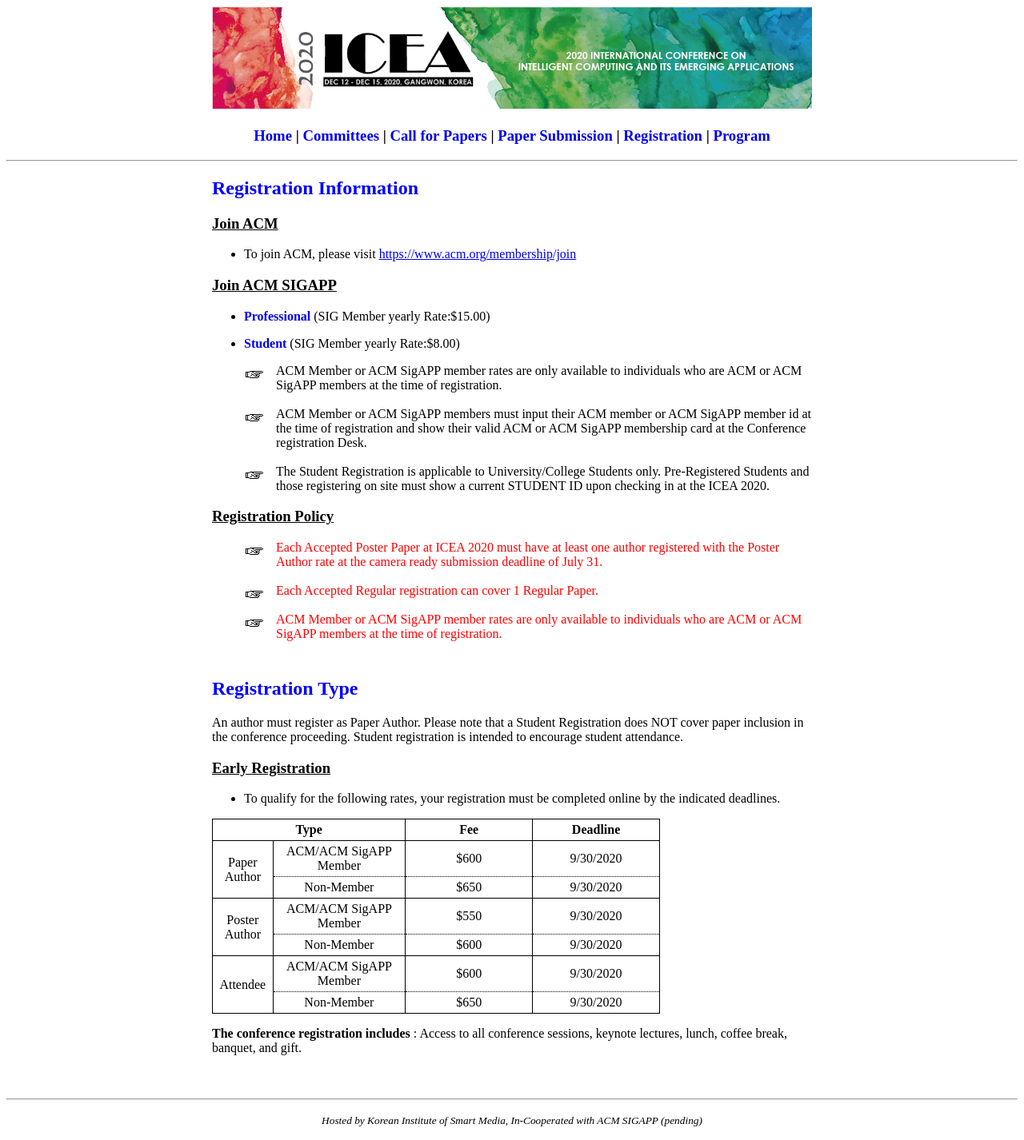
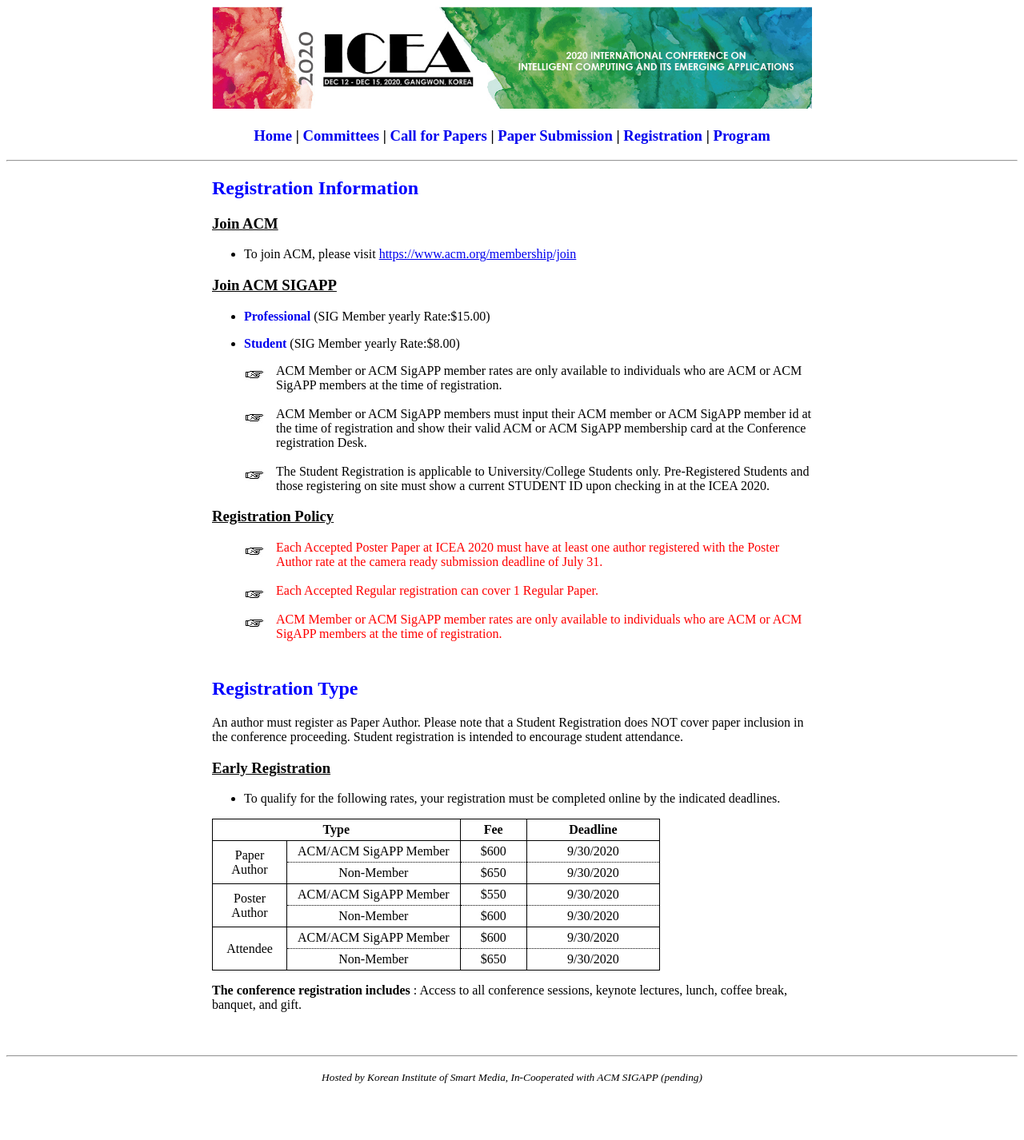
Before and after one commit to icea-conf/2020, a Jekyll site: the page built from registration/index.html, in a window 1280 px wide. Shown: the whole page at 80% size. Built offline with Jekyll 4.4.1, drawn with Linux system fonts in a browser that asks for light colours; after the commit the page ends 1372 px from its top, so only the background shows below that.

Commit message:
Update index.html

```diff
--- a/registration/index.html
+++ b/registration/index.html
@@ -43,10 +43,10 @@ title: ICEA 2020
                               <td class="theader" width="35%" colspan="2">
                                    <b>Type</b>
                               </td>
-                              <td class="theader" width="25%">
+                              <td class="theader" width="10%">
                                    <b>Fee</b>
                               </td>
-                              <td class="theader" width="25%">
+                              <td class="theader" width="20%">
                                    <b>Deadline</b>
                               </td>
                          </tr>
```
